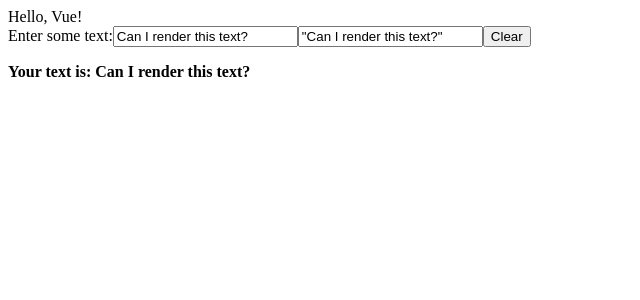
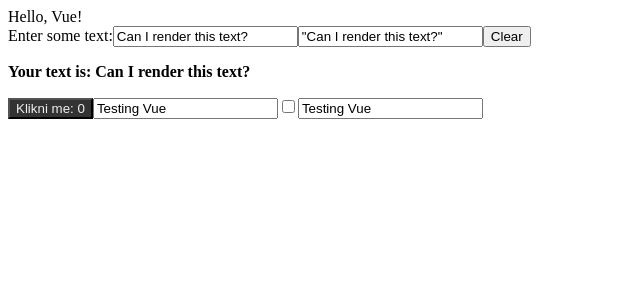
Before and after one commit to NidzaJov/vue-reminder, a Vue app: page / in a window 1280 px wide. Shown: the top 300 px of the page, without its empty margins (0-640 px from the left). Built offline with nearby package versions, Linux system fonts and the light colour scheme.

Commit message:
Demo end experiment with v-model, v-bind, v-on etc.

```diff
--- a/src/App.vue
+++ b/src/App.vue
@@ -2,17 +2,35 @@
   <div id="app">
     Hello, Vue!
     <ReactiveInput />
+    <custom-button :myCount="count" @click="incrementCount"></custom-button>
+    <input type="text" v-model="message">
+    <input type="checkbox" v-model="check">
+    <input type="text" v-bind:value="message">
   </div>
 </template>
 
 <script>
 
 import ReactiveInput from './components/ReactiveInput.vue'
+import CustomButton from './components/CustomButton.vue'
 
 export default {
   name: 'App',
   components: {
-    ReactiveInput
+    ReactiveInput,
+    CustomButton
+  },
+  data () {
+    return {
+      count: 0,
+      message: 'Testing Vue',
+      check: false
+    }
+  },
+  methods: {
+    incrementCount (eventData) {
+      this.count += eventData.amount
+    }
   }
 }
 </script>
--- /dev/null
+++ b/src/components/CustomButton.vue
@@ -0,0 +1,41 @@
+<template>
+  <button class="custom-button" @click="handleClick">
+      <span class="button-text">
+          Klikni me: {{doubleCount}}
+      </span>
+  </button>
+</template>
+
+<script>
+export default {
+  name: 'CustomButton',
+  props: {
+    myCount: {
+      type: Number
+    }
+  },
+  methods: {
+    handleClick () {
+      this.$emit('click', { amount: 1 })
+    }
+  },
+  computed: {
+    doubleCount () {
+      return this.myCount * 10
+    }
+  }
+}
+</script>
+
+<style lang="less" scoped>
+@button-color: #333333;
+@text-color: #EEEEEE;
+
+.custom-button {
+    background-color: @button-color;
+    .button-text {
+        color: @text-color
+    }
+}
+
+</style>
```
